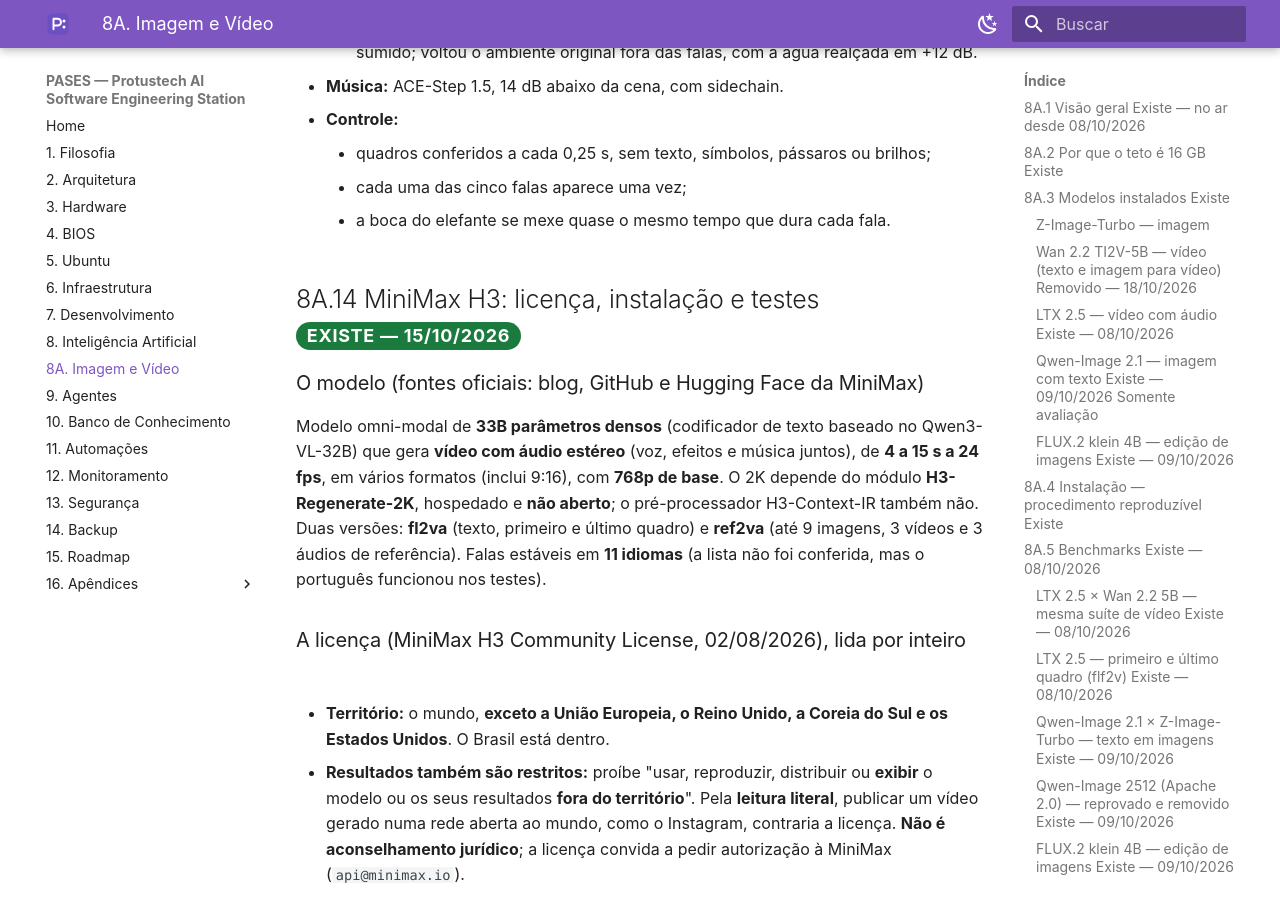
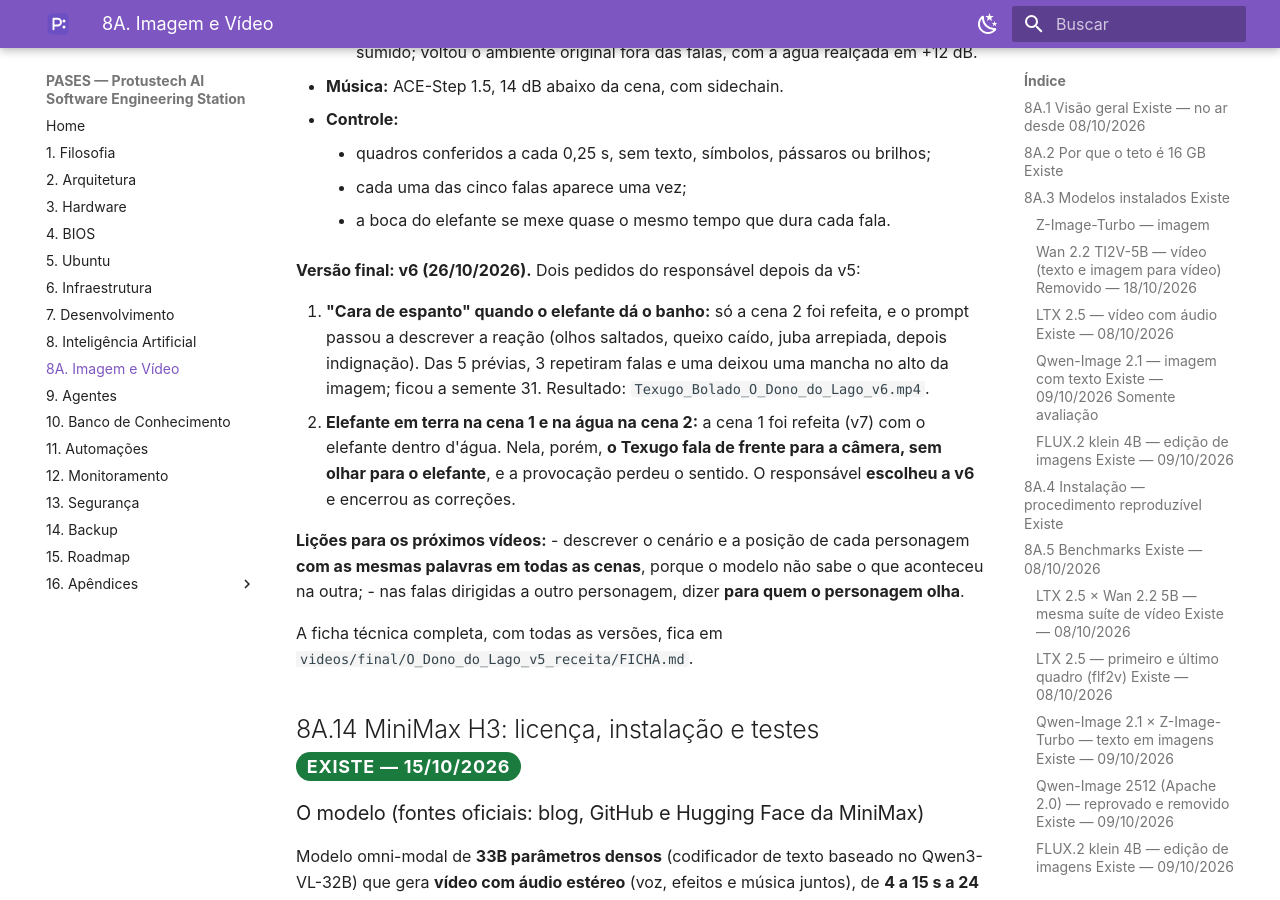
Before and after one commit to crystyano/pases-manual, an MkDocs documentation site: the page built from docs/08a-imagem-video.md, in a window 1280 px wide and 900 px high, scrolled down 50714 px. Built offline with MkDocs 1.6.1 and Material for MkDocs 9.7.7, drawn with Linux system fonts in a browser that asks for light colours; a script that is not in the unit is left out.

Commit message:
Manual PASES v0.36.1 - O Dono do Lago: versao final v6 (cara de espanto) e licoes de continuidade
Co-Authored-By: Claude Opus 5.5 <noreply@anthropic.com>

```diff
--- a/docs/08a-imagem-video.md
+++ b/docs/08a-imagem-video.md
@@ -1105,6 +1105,17 @@ Pedido do responsável: duas histórias divertidas que mostrem que o Texugo **n
     - cada uma das cinco falas aparece uma vez;
     - a boca do elefante se mexe quase o mesmo tempo que dura cada fala.
 
+**Versão final: v6 (26/10/2026).** Dois pedidos do responsável depois da v5:
+
+1. **"Cara de espanto" quando o elefante dá o banho:** só a cena 2 foi refeita, e o prompt passou a descrever a reação (olhos saltados, queixo caído, juba arrepiada, depois indignação). Das 5 prévias, 3 repetiram falas e uma deixou uma mancha no alto da imagem; ficou a semente 31. Resultado: `Texugo_Bolado_O_Dono_do_Lago_v6.mp4`.
+2. **Elefante em terra na cena 1 e na água na cena 2:** a cena 1 foi refeita (v7) com o elefante dentro d'água. Nela, porém, **o Texugo fala de frente para a câmera, sem olhar para o elefante**, e a provocação perdeu o sentido. O responsável **escolheu a v6** e encerrou as correções.
+
+**Lições para os próximos vídeos:**
+- descrever o cenário e a posição de cada personagem **com as mesmas palavras em todas as cenas**, porque o modelo não sabe o que aconteceu na outra;
+- nas falas dirigidas a outro personagem, dizer **para quem o personagem olha**.
+
+A ficha técnica completa, com todas as versões, fica em `videos/final/O_Dono_do_Lago_v5_receita/FICHA.md`.
+
 ## 8A.14 MiniMax H3: licença, instalação e testes <span class="badge badge-existe">Existe — 15/10/2026</span>
 
 ### O modelo (fontes oficiais: blog, GitHub e Hugging Face da MiniMax)
```
Also changed, not shown: docs/16-apendices/historico.md (+1 -0 lines).
